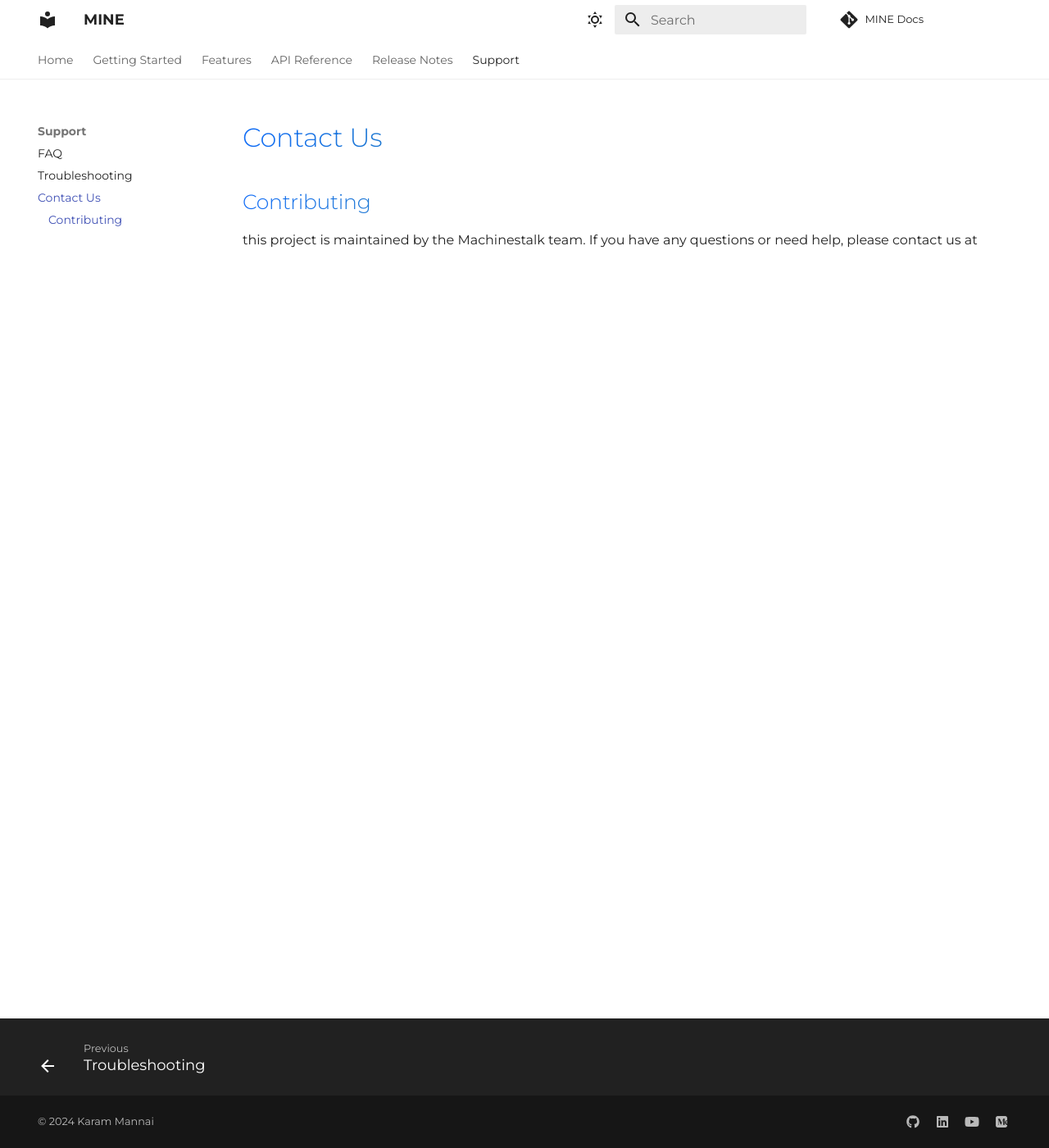
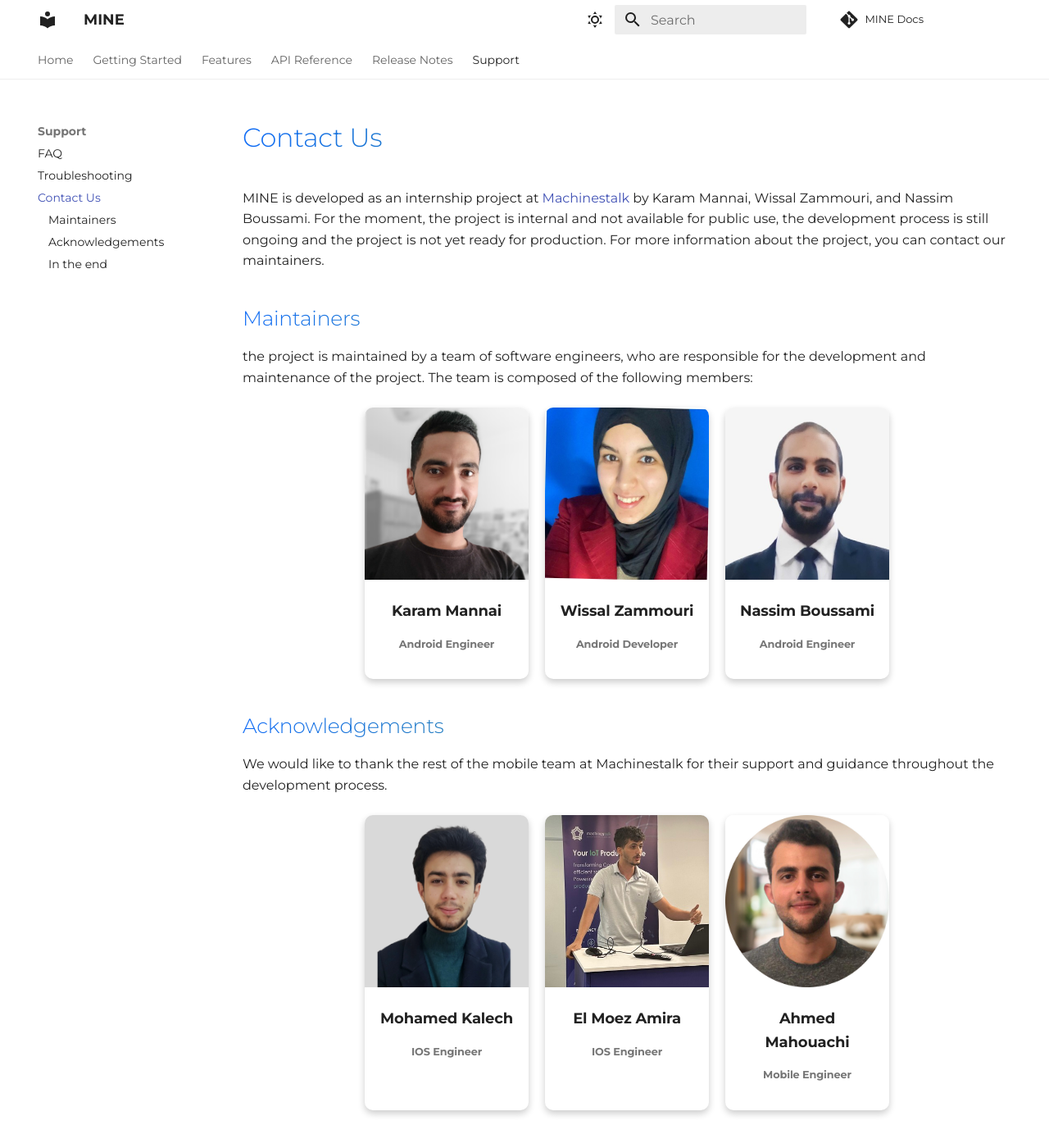
Before and after one commit to KvRae/MINE-Docs, an MkDocs documentation site: the page built from docs/support/contact_us.md, in a window 1280 px wide and 1400 px high. Shown: the whole window at 82% size. Built offline with MkDocs 1.6.1 and Material for MkDocs 9.7.7, drawn with Linux system fonts in a browser that asks for light colours; comment, search, counter and statistics services are not loaded; some of the changed text lies outside the part shown.

Commit message:
Working for good

```diff
--- a/docs/assets/css/mine.css
+++ b/docs/assets/css/mine.css
@@ -1,4 +1,4 @@
-h1, h2, h3, h4, h5, h6 {
+h1, h2, h3, h5 {
     background: linear-gradient(to right, #106cf6, #56ab2f);
     -webkit-background-clip: text;
     -webkit-text-fill-color: transparent;
@@ -17,3 +17,38 @@ p {
     margin-right: 0.2em;
     color: #106cf6;
 }
+
+/* CSS for Team Members Section */
+.team-members {
+    display: flex;
+    flex-wrap: wrap;
+    justify-content: center;
+    gap: 20px;
+}
+
+.card {
+    border-radius: 10px;
+    width: 200px;
+    text-align: center;
+    box-shadow: 0 4px 8px 0 rgba(0, 0, 0, 0.2);
+    transition: 0.3s;
+}
+
+.card img {
+    border-radius: 10px 10px 0 0;
+    width: 100%;
+    height: 210px;
+}
+
+.card .container {
+    padding: 16px;
+}
+
+.card h4 {
+    margin: 0;
+    font-size: 18px;
+}
+
+.card:hover {
+    box-shadow: 0 8px 16px 0 rgba(0, 0, 0, 0.2);
+}
--- a/docs/support/contact_us.md
+++ b/docs/support/contact_us.md
@@ -1,3 +1,68 @@
-## Contributing
+MINE is developed as an internship project at [Machinestalk]() by Karam Mannai, Wissal Zammouri, and Nassim Boussami.
+For the moment, the project is internal and not available for public use, the development process is still ongoing and the project is not yet ready for production.
+For more information about the project, you can contact our maintainers.
 
-this project is maintained by the Machinestalk team. If you have any questions or need help, please contact us at
+## Maintainers
+
+the project is maintained by a team of software engineers,
+who are responsible for the development and maintenance of the project. The team is composed of the following members:
+
+<div class="team-members">
+  <div class="card">
+    <img src="/assets/images/team/karam.png" alt="Team Member 1">
+    <div class="container">
+      <h4><b>Karam Mannai</b></h4>
+      <h6><b>Android Engineer</b></h6>
+    </div>
+  </div>
+  <div class="card">
+    <img src="/assets/images/team/wissal.jpg" alt="Team Member 2">
+    <div class="container">
+      <h4><b>Wissal Zammouri</b></h4>
+      <h6><b>Android Developer</b></h6>
+    </div>
+  </div>
+    <div class="card">
+        <img src="/assets/images/team/nassim.jpg" alt="Team Member 3">
+        <div class="container">
+        <h4><b>Nassim Boussami</b></h4>
+        <h6><b>Android Engineer</b></h6>
+        </div>
+    </div>
+</div>
+
+## Acknowledgements
+
+We would like to thank the rest of the mobile team at Machinestalk for their support and guidance throughout the development process.
+
+<div class="team-members">
+  <div class="card">
+    <img src="/assets/images/team/kalech.png" alt="Team Member 1">
+    <div class="container">
+      <h4><b>Mohamed Kalech</b></h4>
+      <h6><b>IOS Engineer</b></h6>
+    </div>
+  </div>
+  <div class="card">
+    <img src="/assets/images/team/elmoez.jpg" alt="Team Member 2">
+    <div class="container">
+      <h4><b>El Moez Amira</b></h4>
+      <h6><b>IOS Engineer</b></h6>
+    </div>
+  </div>
+    <div class="card">
+        <img src="/assets/images/team/ahmed.png" alt="Team Member 3">
+        <div class="container">
+        <h4><b>Ahmed Mahouachi</b></h4>
+        <h6><b>Mobile Engineer</b></h6>
+        </div>
+    </div>
+</div>
+
+## In the end
+
+We hope that you find this project interesting and useful. If you have any questions or feedback, please feel free to contact us. We are always happy to hear from you.
+Always remember:
+
+!!! quote
+    "Life is not fair, make use of it " - Karam Mannai
--- a/mkdocs.yml
+++ b/mkdocs.yml
@@ -54,6 +54,7 @@ nav:
         - Youtube Tutorials 🡕 : https://www.youtube.com/@kvrae8698/featured
     - Features:
         - Features Overview: features/features_overview.md
+        - Map Loading: features/map_loading.md
         - UI Components: features/ui_components.md
         - Theme Customization: features/theme_customization.md
         - Navigation: features/navigation.md
```
Also changed, not shown: docs/features/map_loading.md (+38 -0 lines), docs/features/path_finding.md (+31 -0 lines), docs/features/ui_components.md (+2 -33 lines), docs/assets/images/team/ahmed.png (added), docs/assets/images/team/elmoez.jpg (added), docs/assets/images/team/kalech.png (added), docs/assets/images/team/karam.png (added), docs/assets/images/team/nassim.jpg (added), docs/assets/images/team/wissal.jpg (added).
